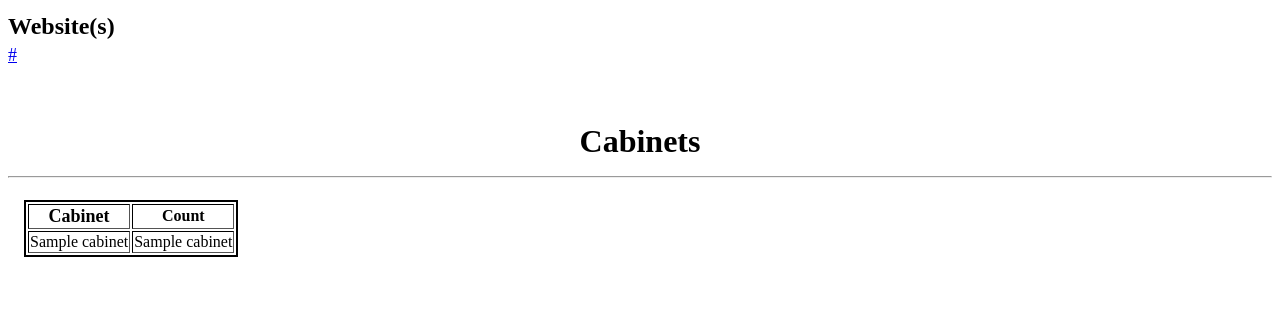
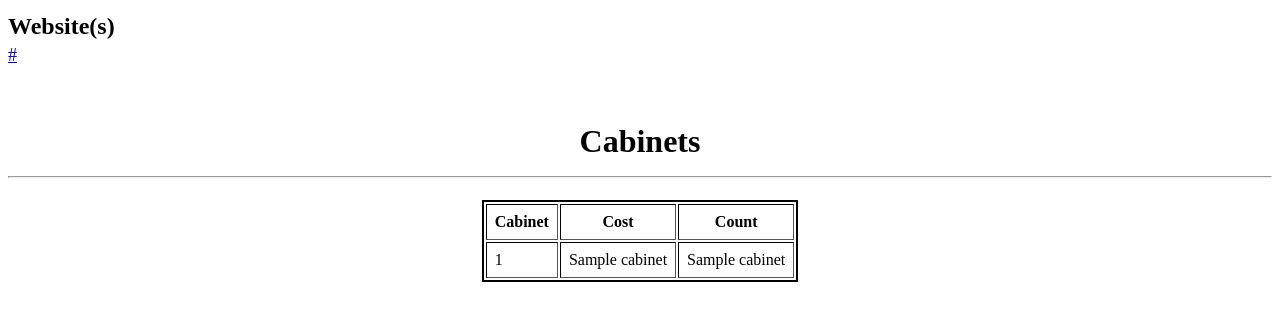
Before and after one commit to Renjian-buchai/arcade-cabinet-findinator-3000, a Flask app: template templates/arcade.html in a window 1280 px wide. Shown: the part 263-584 px from the top of the page. Run offline with Flask 3, Linux system fonts and the light colour scheme; the template is opened without the code that fills it: most values are stand-ins (such as "Sample title", 1, 10 or a date in 2020).

Commit message:
Updated information

```diff
--- a/main.py
+++ b/main.py
@@ -60,7 +60,7 @@ def arcade(selected_country: str, arcade: str):
     arcade_info = None
     with connect() as db:
         cabinets = db.execute(
-            """ select cabinets.cabinet_name, cabinet_info.count from cabinets
+            """ select cabinets.cabinet_name,  cabinet_info.cost_per_game, cabinet_info.count from cabinets
                 join cabinet_info on cabinet_info.cabinet_id = cabinets.cabinet_id
                 join arcades on cabinet_info.arcade_id = arcades.arcade_id
                 where arcades.name = ?;""",
@@ -73,8 +73,9 @@ def arcade(selected_country: str, arcade: str):
             (arcade,),
         )
 
-    cabinets = dict([(cabinet[0].strip(), cabinet[1]) for cabinet in cabinets])
-
+    cabinets = [
+        (cabinet[0].strip(), cabinet[1].strip(), cabinet[2]) for cabinet in cabinets
+    ]
     # If there's more than 1, I think we're really fucked now
     arcade_info = list(arcade_info)[0]
 
--- a/static/css/style.css
+++ b/static/css/style.css
@@ -9,9 +9,10 @@ p {
 
 .cabinet-table {
   border: solid 2px black;
-  margin: 1em;
+  margin-left: auto;
+  margin-right: auto;
 }
 
-.row {
-  margin: 1em;
+.cabinet-cell {
+  padding: 0.5em;
 }
--- a/templates/arcade.html
+++ b/templates/arcade.html
@@ -24,16 +24,18 @@
   </h1>
   <table class="cabinet-table" border="1">
     <tr>
-      <th>
-        <p>Cabinet</p>
+      <th class="cabinet-cell">
+        Cabinet
       </th>
-      <th>Count</th>
+      <th class="cabinet-cell">Cost</th>
+      <th class="cabinet-cell">Count</th>
     </tr>
     {% for cabinet in cabinets %}
       <tr>
-        <td>
-          {{cabinet}}</td>
-        <td style="text-align:center">{{cabinets[cabinet]}}</td>
+        <td class="cabinet-cell">
+          {{cabinet[0]}}</td>
+        <td class="cabinet-cell">{{cabinet[1]}}</td>
+        <td style="text-align:center" class="cabinet-cell">{{cabinet[2]}}</td>
       </tr>
     {% endfor %}
   </table>
```
Also changed, not shown: db/database.db.
